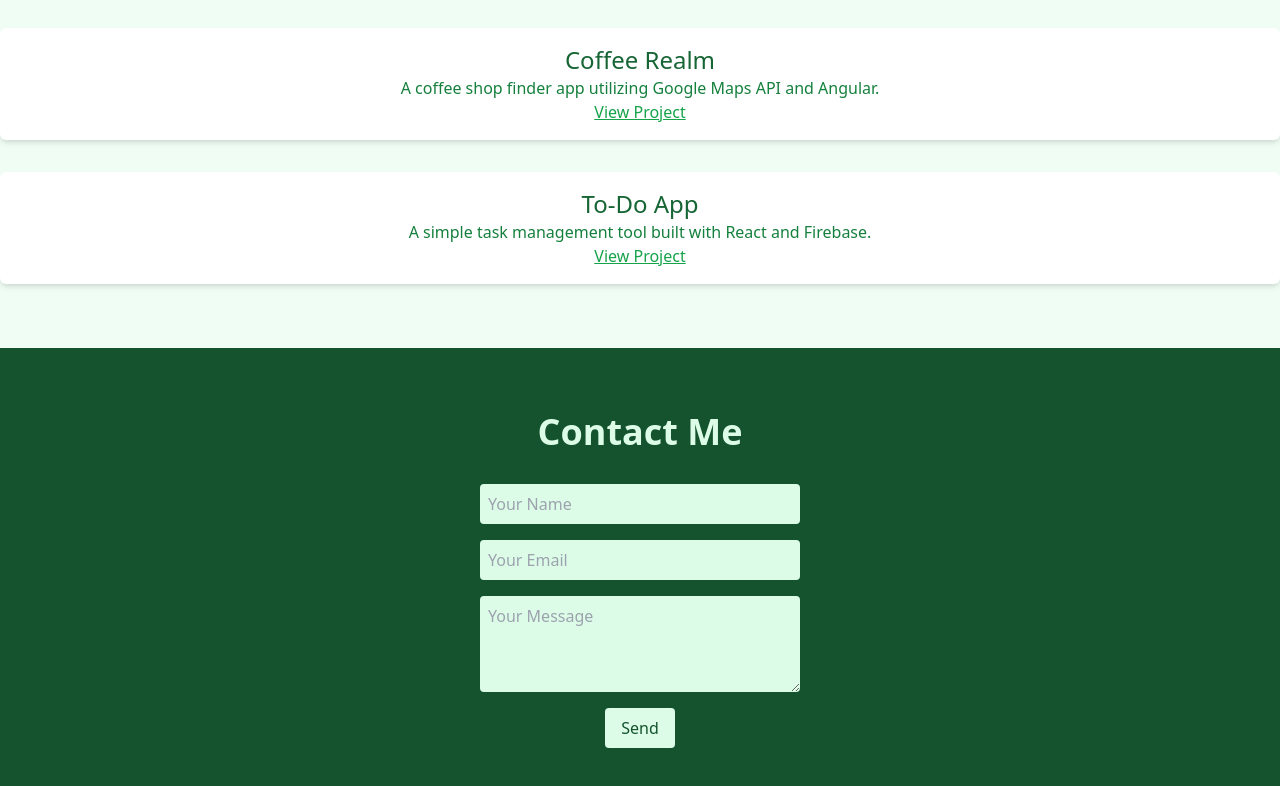
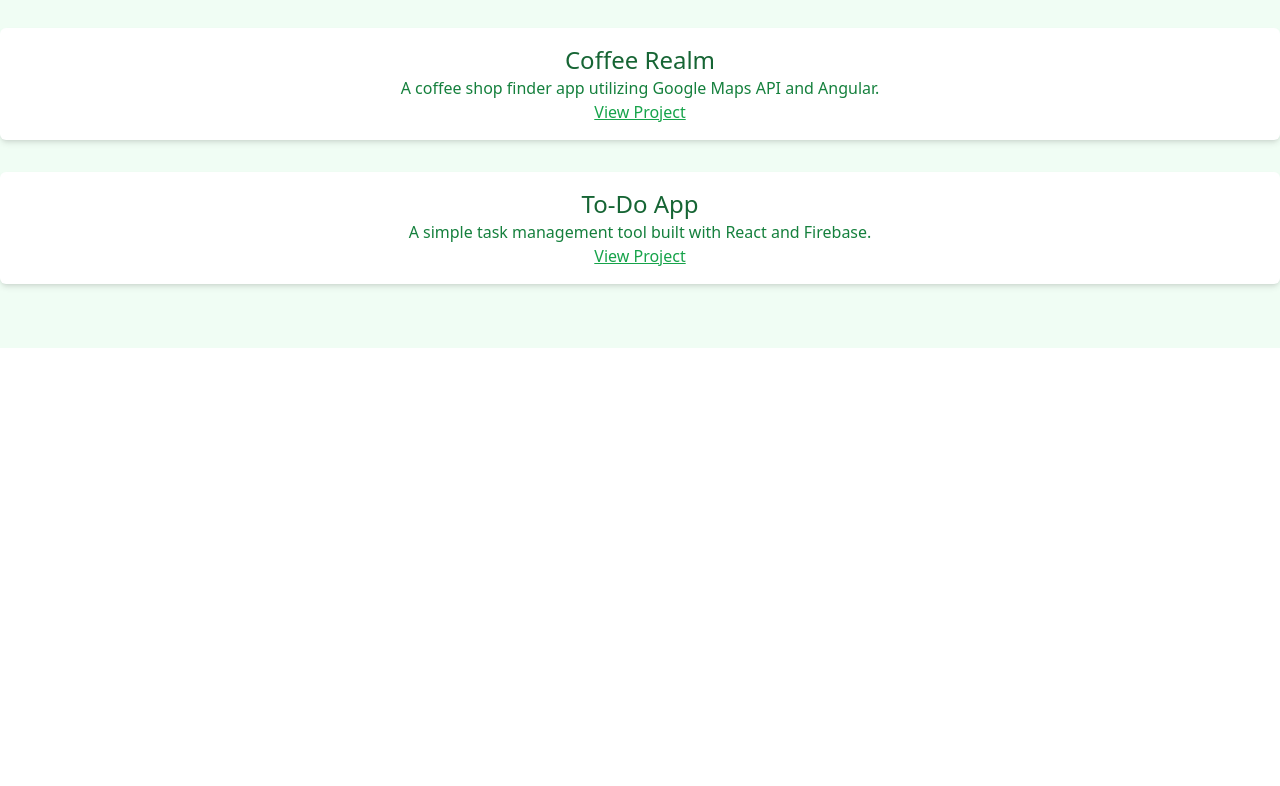
Before and after one commit to umarz14/my-portfolio, a Next.js app: page / in a window 1280 px wide. Shown: the part 1164-1950 px from the top of the page. After the commit the page ends 1512 px from the top, so only its background shows below. Built offline with nearby package versions, Linux system fonts and the light colour scheme.

Commit message:
downgrade react to stable version

```diff
--- /dev/null
+++ b/src/app/components/about.tsx
@@ -0,0 +1,15 @@
+import React from "react";
+
+const About = () => {
+    return (
+        <section id="about" className="py-16 bg-green-100 text-center">
+        <h2 className="text-4xl font-semibold text-green-900">About Me</h2>
+        <p className="mt-4 max-w-2xl mx-auto text-green-800">
+          I'm a passionate developer with experience in creating web applications using modern technologies.
+          I enjoy solving complex problems and creating user-friendly, visually appealing applications.
+        </p>
+      </section>
+    );
+};
+
+export default About;
--- /dev/null
+++ b/src/app/components/hero.tsx
@@ -0,0 +1,12 @@
+import React from "react";
+
+const Hero = () => {
+    return (
+        <section id="hero" className="flex flex-col items-center justify-center min-h-screen bg-green-900 text-green-100 pt-20">
+        <h1 className="text-5xl font-bold">Hello, I'm [Your Name]</h1>
+        <p className="text-2xl mt-4">Aspiring Software Engineer | Full Stack Developer</p>
+      </section>
+    );
+};
+
+export default Hero;
--- /dev/null
+++ b/src/app/components/navbar.tsx
@@ -0,0 +1,27 @@
+import React from "react";
+
+const Navbar = () => {
+    return (
+        <nav className="fixed top-0 left-0 w-full bg-green-700 text-green-100 py-4 shadow-md z-10">
+        <div className="max-w-7xl mx-auto px-4 flex justify-between items-center">
+            <h1 className="text-2xl font-bold">My Portfolio</h1>
+            <div className="space-x-6">
+            <a href="#hero" className="hover:text-green-300">
+                Home
+            </a>
+            <a href="#about" className="hover:text-green-300">
+                About
+            </a>
+            <a href="#projects" className="hover:text-green-300">
+                Projects
+            </a>
+            <a href="#contact" className="hover:text-green-300">
+                Contact
+            </a>
+            </div>
+        </div>
+        </nav>
+    );
+};
+
+export default Navbar;
--- /dev/null
+++ b/src/app/components/projects.tsx
@@ -0,0 +1,23 @@
+import React from "react";
+
+const Projects = () => {
+    return (
+        <section id="projects" className="py-16 bg-green-50 text-center">
+        <h2 className="text-4xl font-semibold text-green-900">Projects</h2>
+        <div className="grid gap-8 mt-8">
+          <div className="p-4 shadow-md bg-white rounded-md">
+            <h3 className="text-2xl text-green-800">Coffee Realm</h3>
+            <p className="text-green-700">A coffee shop finder app utilizing Google Maps API and Angular.</p>
+            <a href="#" target="_blank" className="text-green-600 underline">View Project</a>
+          </div>
+          <div className="p-4 shadow-md bg-white rounded-md">
+            <h3 className="text-2xl text-green-800">To-Do App</h3>
+            <p className="text-green-700">A simple task management tool built with React and Firebase.</p>
+            <a href="#" target="_blank" className="text-green-600 underline">View Project</a>
+          </div>
+        </div>
+      </section>
+    );
+};
+
+export default Projects;
--- a/src/app/layout.tsx
+++ b/src/app/layout.tsx
@@ -1,6 +1,7 @@
 import type { Metadata } from "next";
 import localFont from "next/font/local";
 import "./globals.css";
+import Navbar from "./components/navbar";
 
 const geistSans = localFont({
   src: "./fonts/GeistVF.woff",
@@ -28,7 +29,13 @@
       <body
         className={`${geistSans.variable} ${geistMono.variable} antialiased`}
       >
-        {children}
+        <header>
+          <Navbar />
+        </header>
+        <main>
+          {children}
+        </main>
+
       </body>
     </html>
   );
--- a/src/app/page.tsx
+++ b/src/app/page.tsx
@@ -1,63 +1,16 @@
 import React from 'react';
+import Navbar from './components/navbar';
+import Hero from './components/hero';
+import About from './components/about';
+import Projects from './components/projects';
+
 
 export default function Home() {
   return (
     <div>
-      {/* Navbar */}
-      <nav className="fixed top-0 left-0 w-full bg-green-700 text-green-100 py-4 shadow-md z-10">
-        <div className="max-w-7xl mx-auto px-4 flex justify-between items-center">
-          <h1 className="text-2xl font-bold">My Portfolio</h1>
-          <div className="space-x-6">
-            <a href="#hero" className="hover:text-green-300">Home</a>
-            <a href="#about" className="hover:text-green-300">About</a>
-            <a href="#projects" className="hover:text-green-300">Projects</a>
-            <a href="#contact" className="hover:text-green-300">Contact</a>
-          </div>
-        </div>
-      </nav>
-
-      {/* Hero Section */}
-      <section id="hero" className="flex flex-col items-center justify-center min-h-screen bg-green-900 text-green-100 pt-20">
-        <h1 className="text-5xl font-bold">Hello, I'm [Your Name]</h1>
-        <p className="text-2xl mt-4">Aspiring Software Engineer | Full Stack Developer</p>
-      </section>
-
-      {/* About Section */}
-      <section id="about" className="py-16 bg-green-100 text-center">
-        <h2 className="text-4xl font-semibold text-green-900">About Me</h2>
-        <p className="mt-4 max-w-2xl mx-auto text-green-800">
-          I'm a passionate developer with experience in creating web applications using modern technologies.
-          I enjoy solving complex problems and creating user-friendly, visually appealing applications.
-        </p>
-      </section>
-
-      {/* Projects Section */}
-      <section id="projects" className="py-16 bg-green-50 text-center">
-        <h2 className="text-4xl font-semibold text-green-900">Projects</h2>
-        <div className="grid gap-8 mt-8">
-          <div className="p-4 shadow-md bg-white rounded-md">
-            <h3 className="text-2xl text-green-800">Coffee Realm</h3>
-            <p className="text-green-700">A coffee shop finder app utilizing Google Maps API and Angular.</p>
-            <a href="#" target="_blank" className="text-green-600 underline">View Project</a>
-          </div>
-          <div className="p-4 shadow-md bg-white rounded-md">
-            <h3 className="text-2xl text-green-800">To-Do App</h3>
-            <p className="text-green-700">A simple task management tool built with React and Firebase.</p>
-            <a href="#" target="_blank" className="text-green-600 underline">View Project</a>
-          </div>
-        </div>
-      </section>
-
-      {/* Contact Section */}
-      <section id="contact" className="py-16 bg-green-900 text-green-100 text-center">
-        <h2 className="text-4xl font-semibold">Contact Me</h2>
-        <form className="flex flex-col items-center mt-8">
-          <input type="text" placeholder="Your Name" className="mb-4 p-2 w-80 rounded bg-green-100 text-green-900" />
-          <input type="email" placeholder="Your Email" className="mb-4 p-2 w-80 rounded bg-green-100 text-green-900" />
-          <textarea placeholder="Your Message" className="mb-4 p-2 w-80 rounded h-24 bg-green-100 text-green-900"></textarea>
-          <button type="submit" className="bg-green-100 text-green-900 px-4 py-2 rounded">Send</button>
-        </form>
-      </section>
+      <Hero />
+      <About />
+      <Projects />
     </div>
   );
 }
```
Also changed, not shown: package.json (+7 -6 lines), 1 other file (tests, documents, lock files or other folders).
